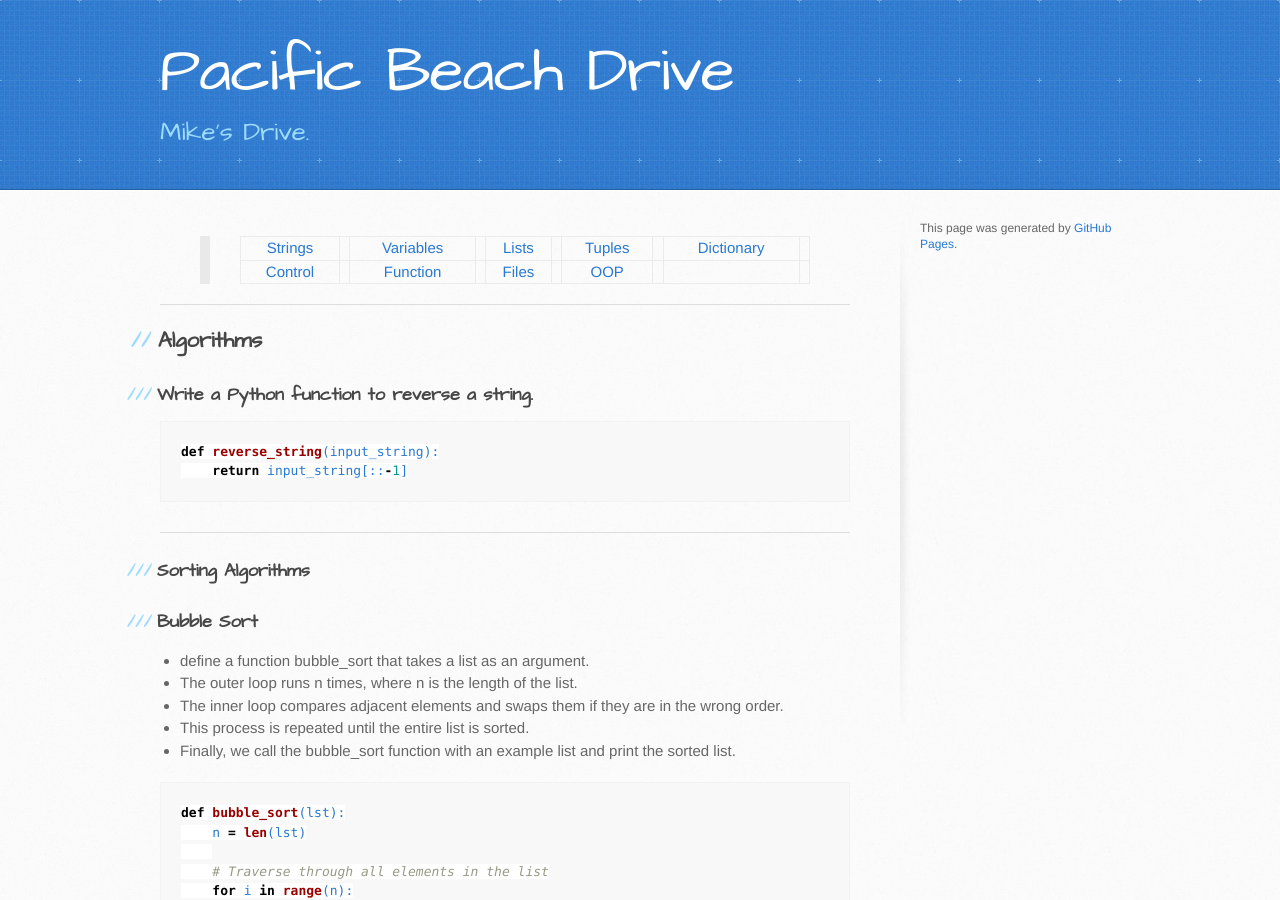
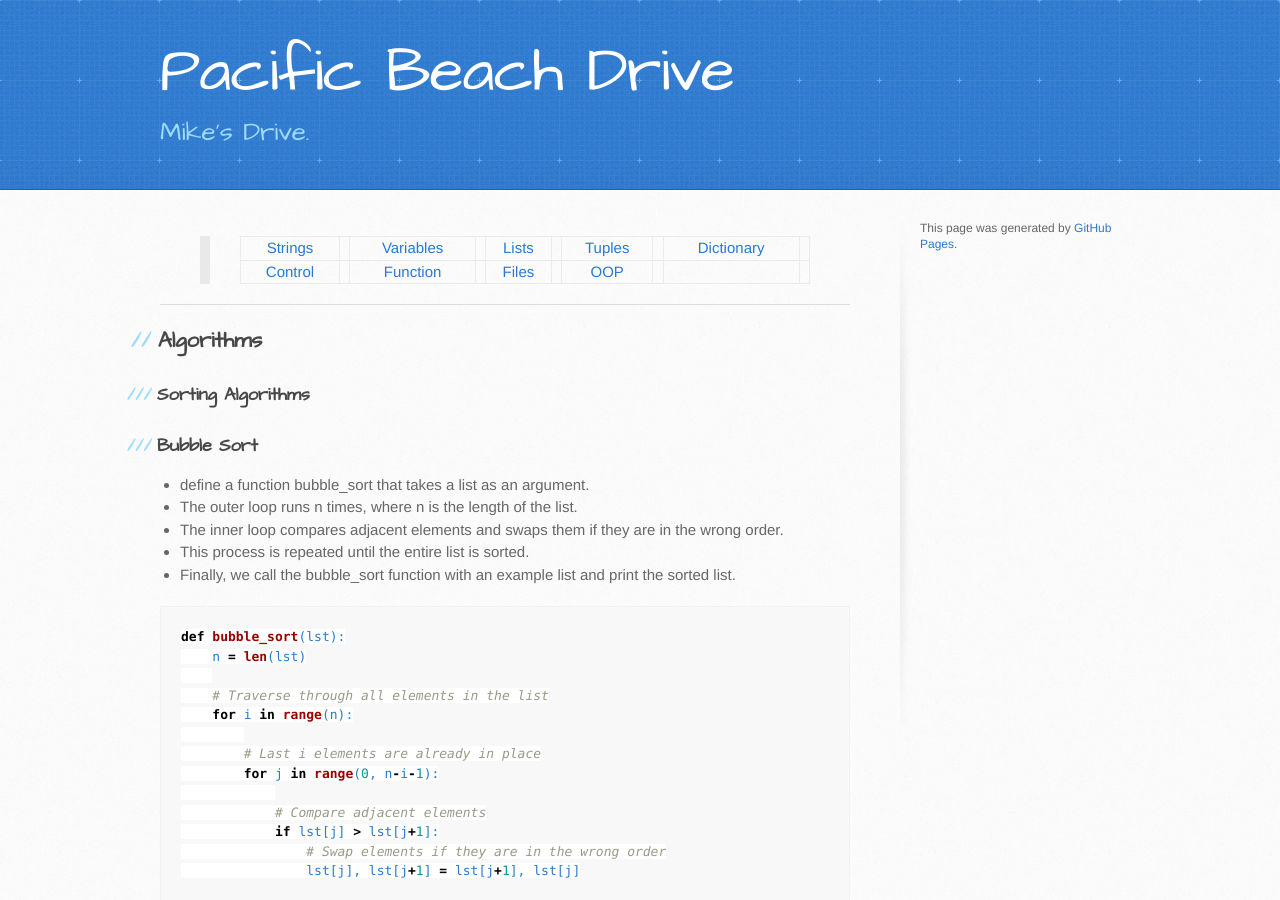
Before and after one commit to trumpfheller/trumpfheller.github.io, a Jekyll site: the page built from python/algorithms.md, in a window 1280 px wide and 900 px high. Built offline with Jekyll 4.4.1, drawn with Linux system fonts in a browser that asks for light colours; some of the changed text lies outside the part shown.

Commit message:
Update algorithms.md

````diff
--- a/python/algorithms.md
+++ b/python/algorithms.md
@@ -8,15 +9,6 @@
 
 ## Algorithms
 
-
-### Write a Python function to reverse a string.
-
-```python
-def reverse_string(input_string):
-    return input_string[::-1]
-```
-
-***
 
 ### Sorting Algorithms
 
@@ -77,3 +69,11 @@
 - Binary Search
 ```python
 ```
+***
+
+### Write a Python function to reverse a string.
+
+```python
+def reverse_string(input_string):
+    return input_string[::-1]
+```
````
Also changed, not shown: other parts of python/algorithms.md (+1 -0 lines).
